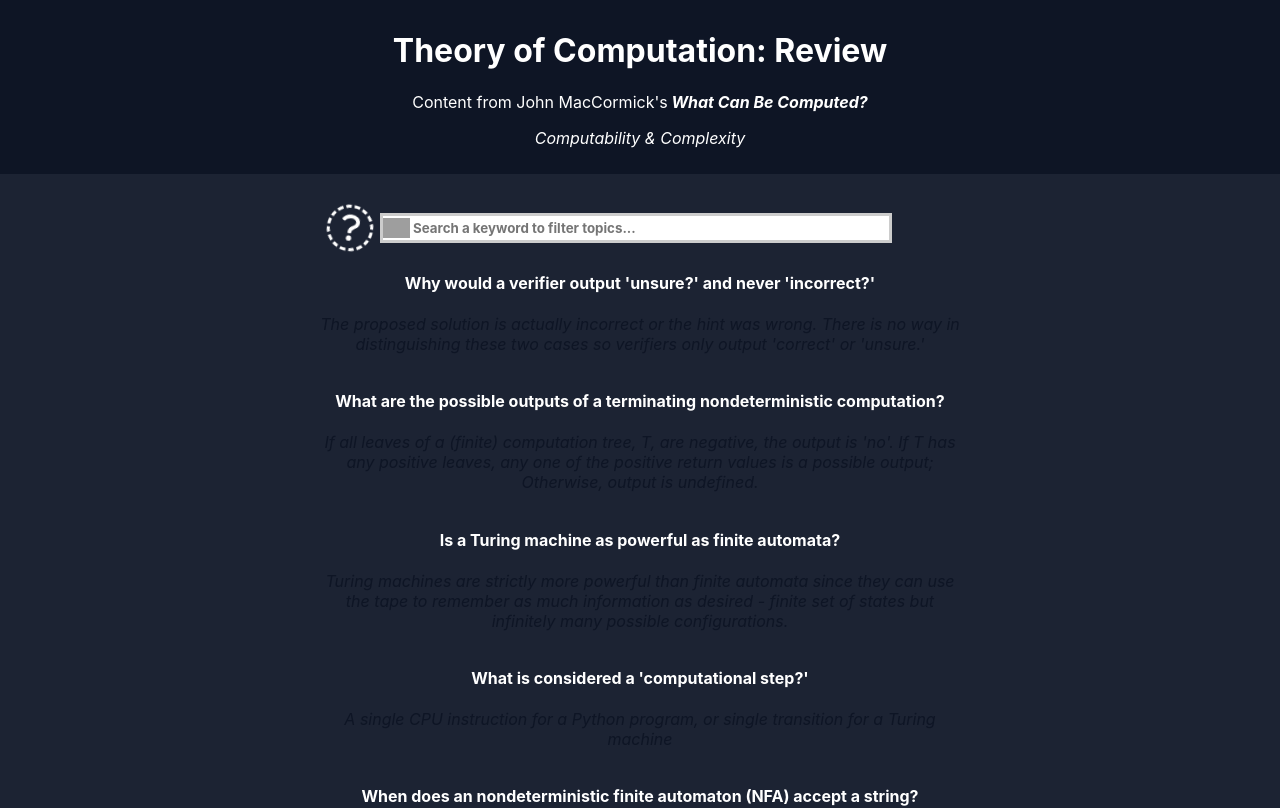
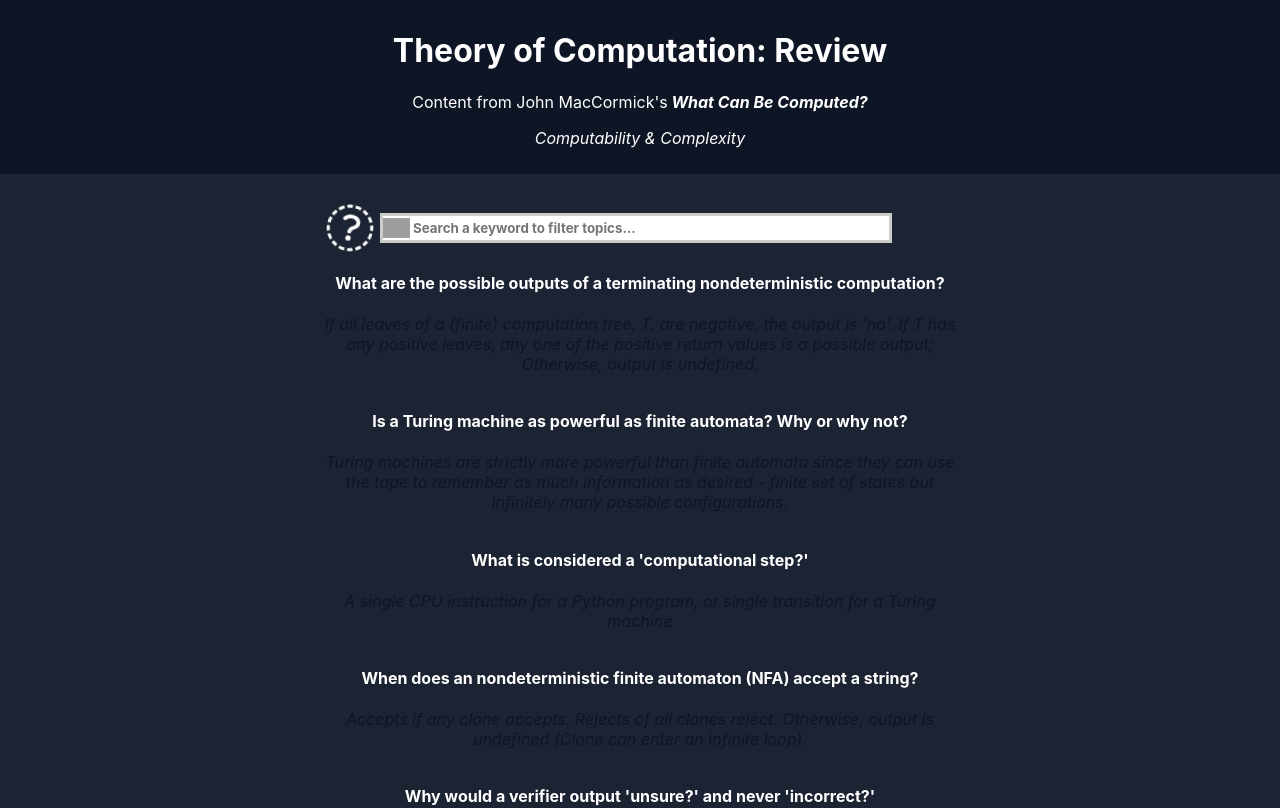
Before and after one commit to Ahljenn/Theory-of-Computation, a React (Vite) app: page / in a window 1280 px wide. Shown: the top 808 px of the page. Built offline with nearby package versions, Linux system fonts and the light colour scheme; grey boxes are pictures that could not be loaded.

Commit message:
Minor fixes

```diff
--- a/components/App.jsx
+++ b/components/App.jsx
@@ -22,11 +22,14 @@ function App() {
   const [questionData, setQuestionData] = useState(Q);
   const [text, setText] = useState("");
 
+  useEffect(() => {
+    console.log("Rendering question/answer sets...");
+  }, [searchTerm])
+
   function handleShuffle(){
-    //todo: Clear value field for search bar
     setQuestionData(shuffleQuestions(questionData));
     setText(""); //Resets the input field on shuffle
-    setSearchTerm(searchTerm == "" ? " " : ""); //Set search term to either empty string or space depending on current value to re-render the page
+    setSearchTerm(searchTerm == "" ? " " : ""); //Set search term to either empty string or space depending on current value to re-render the component
   }
 
   function handleText(){
--- a/data/questions.json
+++ b/data/questions.json
@@ -1,14 +1,10 @@
 [
-    {
-      "question": "Why would a verifier output 'unsure?' and never 'incorrect?'",
-      "answer": "The proposed solution is actually incorrect or the hint was wrong. There is no way in distinguishing these two cases so verifiers only output 'correct' or 'unsure.'"
-    },
     {
       "question": "What are the possible outputs of a terminating nondeterministic computation?",
       "answer": "If all leaves of a (finite) computation tree, T, are negative, the output is 'no'. If T has any positive leaves, any one of the positive return values is a possible output; Otherwise, output is undefined."
     },
     {
-      "question": "Is a Turing machine as powerful as finite automata?",
+      "question": "Is a Turing machine as powerful as finite automata? Why or why not?",
       "answer": "Turing machines are strictly more powerful than finite automata since they can use the tape to remember as much information as desired - finite set of states but infinitely many possible configurations."
     },
     {
@@ -18,6 +14,10 @@
     {
       "question": "When does an nondeterministic finite automaton (NFA) accept a string?",
       "answer": "Accepts if any clone accepts. Rejects of all clones reject. Otherwise, output is undefined (Clone can enter an infinite loop)."
+    },
+    {
+      "question": "Why would a verifier output 'unsure?' and never 'incorrect?'",
+      "answer": "The proposed solution is actually incorrect or the hint was wrong. There is no way in distinguishing these two cases so verifiers only output 'correct' or 'unsure.'"
     },
     {
       "question": "What does a deterministic finite automaton (DFA) consist of?",
```
